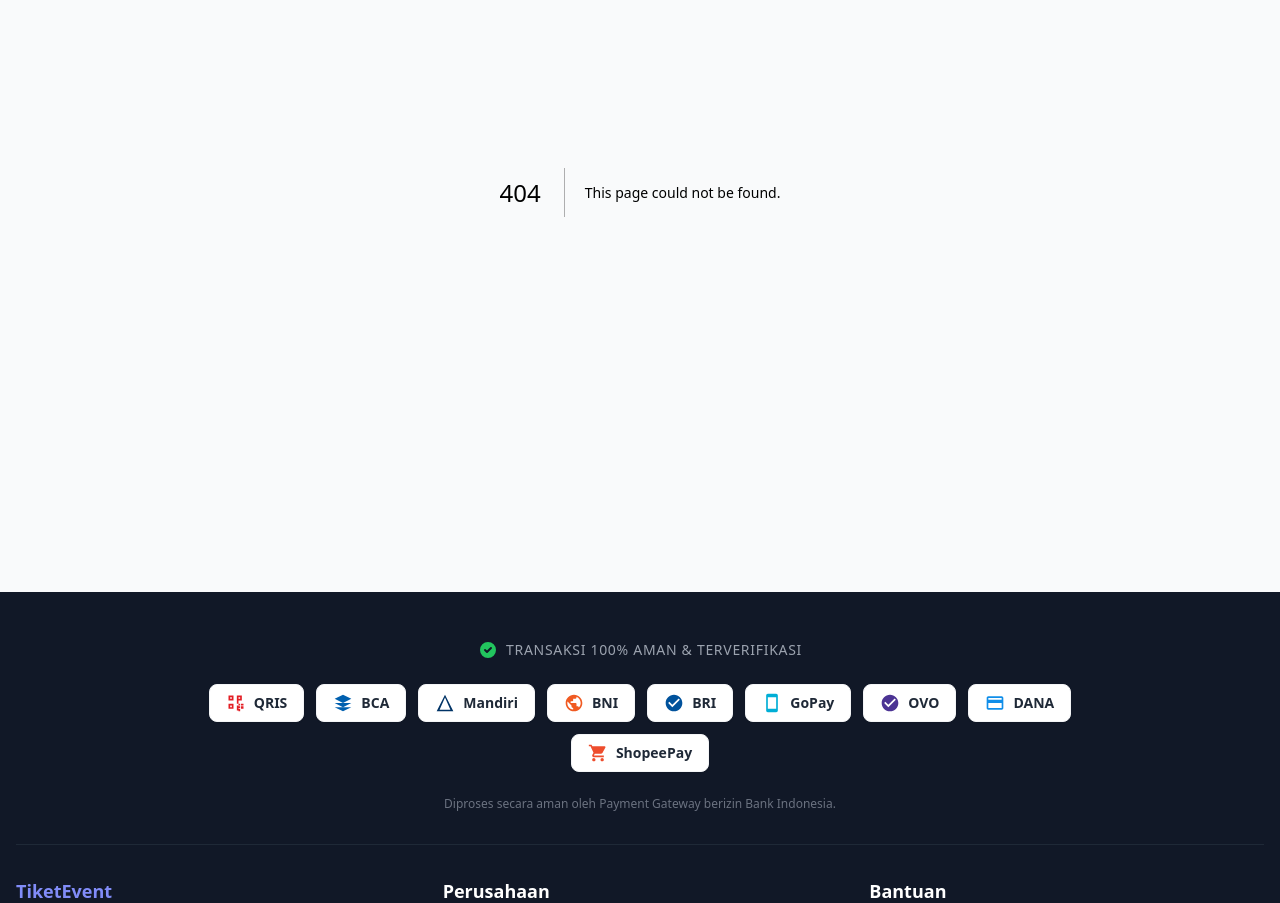
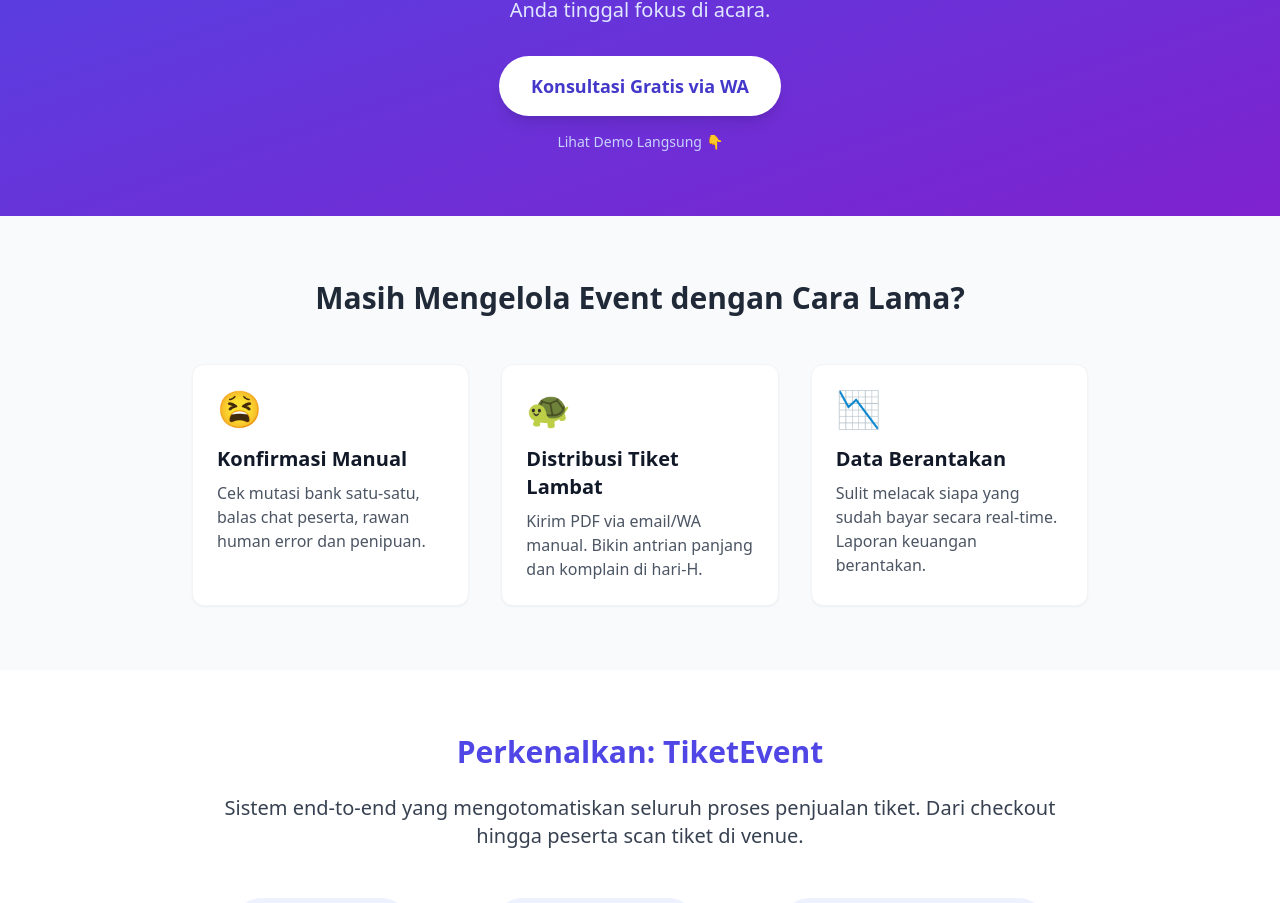
Before and after one commit to Randy488/event-ticketing-platform, a Next.js app: page /pitch in a window 1280 px wide. Before the commit this address had no page. Shown: the part 336-1239 px from the top of the page. Built offline with nearby package versions, Linux system fonts and the light colour scheme.

Commit message:
feat: add digital pitch deck page for EO

```diff
--- /dev/null
+++ b/app/pitch/page.jsx
@@ -0,0 +1,145 @@
+import Link from 'next/link';
+
+export default function PitchPage() {
+  return (
+    <div className="min-h-screen bg-white text-gray-900 font-sans">
+
+      {/* HERO SECTION */}
+      <section className="bg-gradient-to-br from-indigo-600 to-purple-700 text-white py-16 px-6 text-center">
+        <div className="max-w-3xl mx-auto">
+          <h1 className="text-4xl md:text-5xl font-bold mb-4 leading-tight">
+            Kelola Event Tanpa Pusing Urus Tiket & Pembayaran
+          </h1>
+          <p className="text-lg md:text-xl text-indigo-100 mb-8">
+            Platform tiket event otomatis. Peserta bayar, tiket langsung masuk WhatsApp. Anda tinggal fokus di acara.
+          </p>
+          <a
+            href="https://wa.me/6281287987501?text=Halo%20TiketEvent,%20saya%20tertarik%20menggunakan%20jasa%20Anda%20untuk%20event%20saya."
+            target="_blank"
+            className="inline-block bg-white text-indigo-700 font-bold py-4 px-8 rounded-full text-lg shadow-lg hover:bg-gray-100 transition transform hover:scale-105"
+          >
+            Konsultasi Gratis via WA
+          </a>
+          <p className="mt-4 text-sm text-indigo-200">Lihat Demo Langsung 👇</p>
+        </div>
+      </section>
+
+      {/* MASALAH (THE PAIN) */}
+      <section className="py-16 px-6 bg-gray-50">
+        <div className="max-w-4xl mx-auto">
+          <h2 className="text-3xl font-bold text-center mb-12 text-gray-800">Masih Mengelola Event dengan Cara Lama?</h2>
+          <div className="grid md:grid-cols-3 gap-8">
+            <div className="bg-white p-6 rounded-xl shadow-sm border border-gray-100">
+              <div className="text-4xl mb-4">😫</div>
+              <h3 className="font-bold text-xl mb-2">Konfirmasi Manual</h3>
+              <p className="text-gray-600">Cek mutasi bank satu-satu, balas chat peserta, rawan human error dan penipuan.</p>
+            </div>
+            <div className="bg-white p-6 rounded-xl shadow-sm border border-gray-100">
+              <div className="text-4xl mb-4">🐢</div>
+              <h3 className="font-bold text-xl mb-2">Distribusi Tiket Lambat</h3>
+              <p className="text-gray-600">Kirim PDF via email/WA manual. Bikin antrian panjang dan komplain di hari-H.</p>
+            </div>
+            <div className="bg-white p-6 rounded-xl shadow-sm border border-gray-100">
+              <div className="text-4xl mb-4">📉</div>
+              <h3 className="font-bold text-xl mb-2">Data Berantakan</h3>
+              <p className="text-gray-600">Sulit melacak siapa yang sudah bayar secara real-time. Laporan keuangan berantakan.</p>
+            </div>
+          </div>
+        </div>
+      </section>
+
+      {/* SOLUSI (THE HERO) */}
+      <section className="py-16 px-6">
+        <div className="max-w-4xl mx-auto text-center">
+          <h2 className="text-3xl font-bold mb-6 text-indigo-600">Perkenalkan: TiketEvent</h2>
+          <p className="text-xl text-gray-700 mb-12">
+            Sistem end-to-end yang mengotomatiskan seluruh proses penjualan tiket. Dari checkout hingga peserta scan tiket di venue.
+          </p>
+
+          <div className="flex flex-col md:flex-row justify-center items-center gap-4 md:gap-8 text-lg font-medium text-gray-800">
+            <div className="flex items-center gap-2 bg-indigo-50 px-6 py-3 rounded-full">
+              <span className="text-2xl">1️⃣</span> Buat Event
+            </div>
+            <div className="hidden md:block text-2xl text-gray-400">➔</div>
+            <div className="flex items-center gap-2 bg-indigo-50 px-6 py-3 rounded-full">
+              <span className="text-2xl">2️⃣</span> Peserta Bayar
+            </div>
+            <div className="hidden md:block text-2xl text-gray-400">➔</div>
+            <div className="flex items-center gap-2 bg-indigo-50 px-6 py-3 rounded-full">
+              <span className="text-2xl">3️⃣</span> Tiket Otomatis ke WA
+            </div>
+          </div>
+        </div>
+      </section>
+
+      {/* FITUR UNGGULAN */}
+      <section className="py-16 px-6 bg-gray-50">
+        <div className="max-w-4xl mx-auto">
+          <h2 className="text-3xl font-bold text-center mb-12">Kenapa EO Memilih Kami?</h2>
+          <div className="space-y-6">
+            <div className="flex gap-4 items-start bg-white p-6 rounded-xl shadow-sm">
+              <div className="text-3xl">💳</div>
+              <div>
+                <h3 className="font-bold text-xl mb-1">Pembayaran Terintegrasi (Midtrans)</h3>
+                <p className="text-gray-600">Terima QRIS (GoPay, OVO, DANA), Virtual Account BCA, BSI, dan Kartu Kredit. Dana aman & cair cepat.</p>
+              </div>
+            </div>
+            <div className="flex gap-4 items-start bg-white p-6 rounded-xl shadow-sm">
+              <div className="text-3xl">📱</div>
+              <div>
+                <h3 className="font-bold text-xl mb-1">Tiket Instan via WhatsApp</h3>
+                <p className="text-gray-600">Kode booking unik & detail tiket otomatis terkirim ke WA pembeli detik setelah pembayaran sukses.</p>
+              </div>
+            </div>
+            <div className="flex gap-4 items-start bg-white p-6 rounded-xl shadow-sm">
+              <div className="text-3xl">📊</div>
+              <div>
+                <h3 className="font-bold text-xl mb-1">Dashboard Real-time</h3>
+                <p className="text-gray-600">Pantau jumlah tiket terjual, pendapatan, dan data peserta secara langsung kapan saja.</p>
+              </div>
+            </div>
+          </div>
+        </div>
+      </section>
+
+      {/* DEMO SECTION */}
+      <section className="py-16 px-6 bg-indigo-600 text-white text-center">
+        <div className="max-w-3xl mx-auto">
+          <h2 className="text-3xl font-bold mb-6">Lihat Sendiri Kemudahannya</h2>
+          <p className="text-lg mb-8 text-indigo-100">
+            Coba alur pemesanan dari awal sampai tiket masuk ke WhatsApp Anda. Tanpa registrasi ribet.
+          </p>
+          <Link
+            href="/events"
+            className="inline-block bg-white text-indigo-700 font-bold py-4 px-8 rounded-full text-lg shadow-lg hover:bg-gray-100 transition"
+          >
+            Buka Demo Website 🚀
+          </Link>
+        </div>
+      </section>
+
+      {/* CTA FINAL */}
+      <section className="py-20 px-6 text-center">
+        <div className="max-w-2xl mx-auto">
+          <h2 className="text-3xl font-bold mb-4">Siap Membuat Event Anda Lebih Profesional?</h2>
+          <p className="text-gray-600 mb-8 text-lg">
+            Diskusikan kebutuhan event Anda dengan kami. Konsultasi gratis, tanpa komitmen.
+          </p>
+          <a
+            href="https://wa.me/6281287987501?text=Halo%20TiketEvent,%20saya%20tertarik%20menggunakan%20jasa%20Anda%20untuk%20event%20saya."
+            target="_blank"
+            className="inline-block bg-green-500 text-white font-bold py-4 px-8 rounded-full text-lg shadow-lg hover:bg-green-600 transition flex items-center gap-2 mx-auto w-fit"
+          >
+            <svg className="w-6 h-6" fill="currentColor" viewBox="0 0 24 24"><path d="M17.472 14.382c-.297-.149-1.758-.867-2.03-.967-.273-.099-.471-.148-.67.15-.197.297-.767.966-.94 1.164-.173.199-.347.223-.644.075-.297-.15-1.255-.463-2.39-1.475-.883-.788-1.48-1.761-1.653-2.059-.173-.297-.018-.458.13-.606.134-.133.298-.347.446-.52.149-.174.198-.298.298-.497.099-.198.05-.371-.025-.52-.075-.149-.669-1.612-.916-2.207-.242-.579-.487-.5-.669-.51-.173-.008-.371-.01-.57-.01-.198 0-.52.074-.792.372-.272.297-1.04 1.016-1.04 2.479 0 1.462 1.065 2.875 1.213 3.074.149.198 2.096 3.2 5.077 4.487.709.306 1.262.489 1.694.625.712.227 1.36.195 1.871.118.571-.085 1.758-.719 2.006-1.413.248-.694.248-1.289.173-1.413-.074-.124-.272-.198-.57-.347m-5.421 7.403h-.004a9.87 9.87 0 01-5.031-1.378l-.361-.214-3.741.982.998-3.648-.235-.374a9.86 9.86 0 01-1.51-5.26c.001-5.45 4.436-9.884 9.888-9.884 2.64 0 5.122 1.03 6.988 2.898a9.825 9.825 0 012.893 6.994c-.003 5.45-4.437 9.884-9.885 9.884m8.413-18.297A11.815 11.815 0 0012.05 0C5.495 0 .16 5.335.157 11.892c0 2.096.547 4.142 1.588 5.945L.057 24l6.305-1.654a11.882 11.882 0 005.683 1.448h.005c6.554 0 11.89-5.335 11.893-11.893a11.821 11.821 0 00-3.48-8.413Z"/></svg>
+            Chat WhatsApp Sekarang
+          </a>
+        </div>
+      </section>
+
+      {/* FOOTER SIMPLE */}
+      <footer className="bg-gray-900 text-gray-400 py-8 text-center text-sm">
+        <p>© 2026 TiketEvent. Seamless Event Ticketing.</p>
+      </footer>
+    </div>
+  );
+}
```
